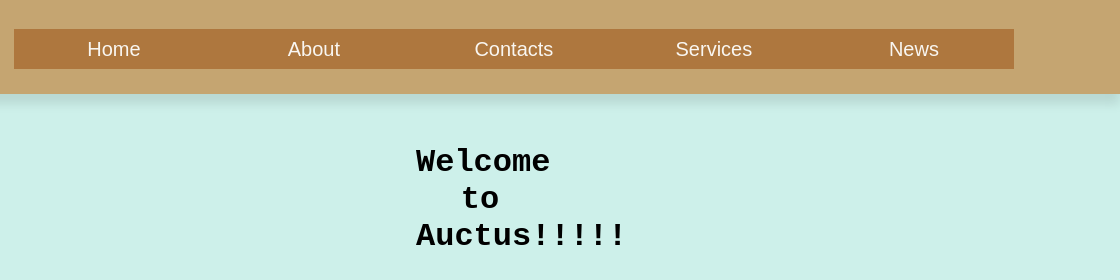
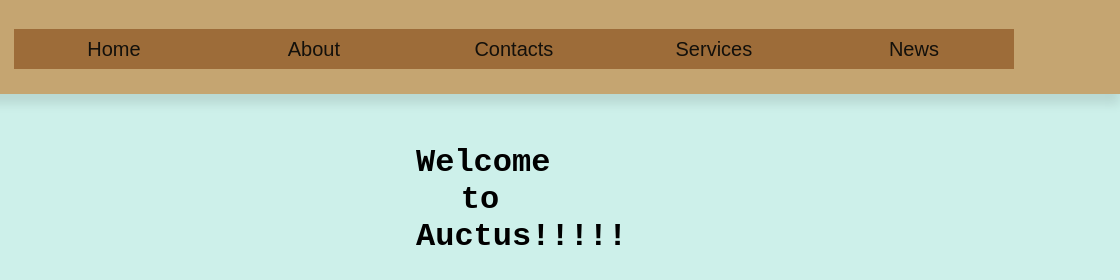
Before and after one commit to Iron-Programming/Auctus, a plain HTML site: page index.html in a window 1280 px wide. Shown: the top 280 px of the page, 160-1280 px from the left. Drawn offline with Linux system fonts and the light colour scheme.

Commit message:
Update welcome.css

```diff
--- a/Welcome/welcome.css
+++ b/Welcome/welcome.css
@@ -35,12 +35,12 @@ ul li {
     line-height: 40px;
     text-align: center;
     font-size: 20px;
-    background-color: #ac7339;
+    background-color: #996633;
 }
 
 ul li a {
     text-decoration: none;
-    color: white;
+    color: black;
     display: block;
 }
 
```
